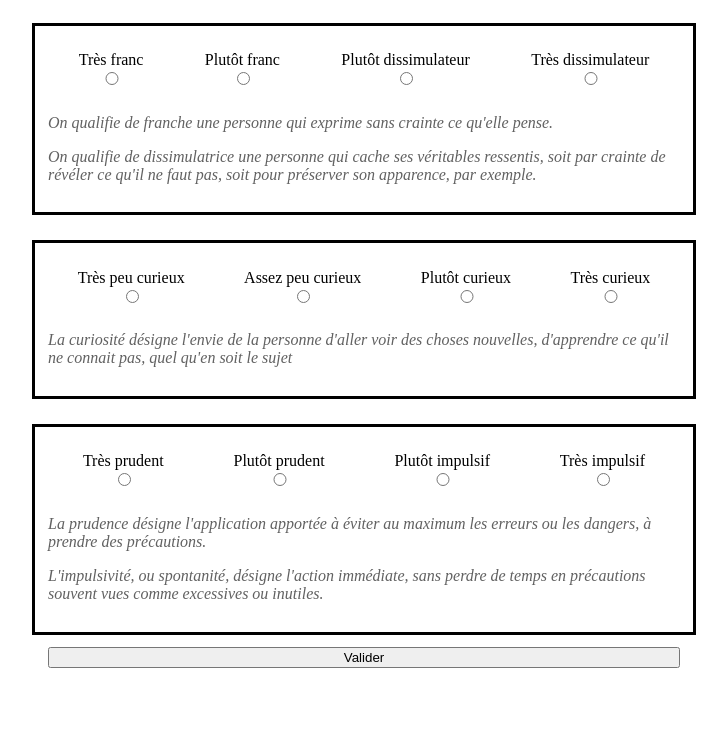
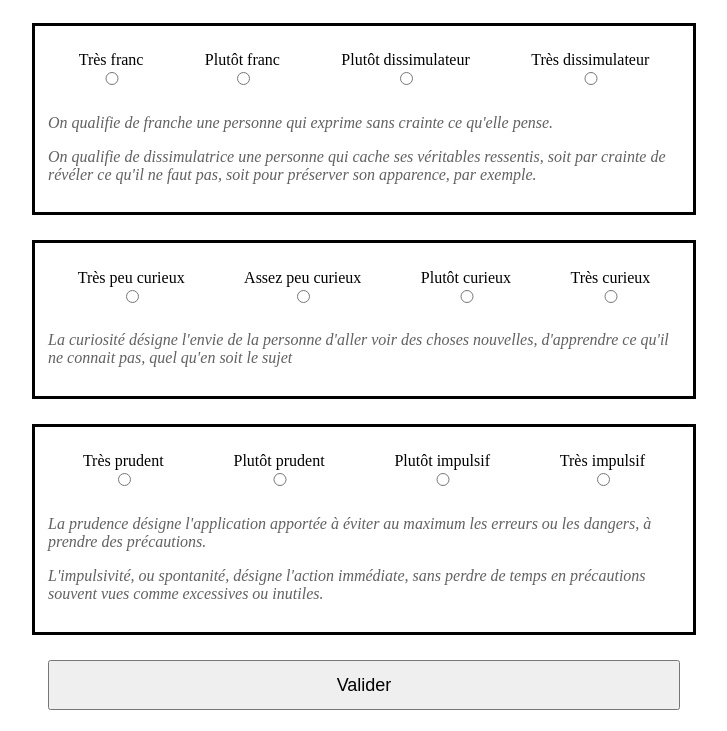
Before and after one commit to ValeskaNaress/gaze-of-souls.github.io, a plain HTML site: page index.html in a window 1280 px wide. Shown: the part 925-1656 px from the top of the page, without its empty margins (276-1003 px from the left). Before the commit the page ends 1601 px from the top, so only its background shows below. Drawn offline with Linux system fonts and the light colour scheme.

Commit message:
Update index.html

```diff
--- a/index.html
+++ b/index.html
@@ -168,7 +168,7 @@
             <p>La prudence désigne l'application apportée à éviter au maximum les erreurs ou les dangers, à prendre des précautions.</p>
             <p>L'impulsivité, ou spontanité, désigne l'action immédiate, sans perdre de temps en précautions souvent vues comme excessives ou inutiles.</p>
         </div>
-        <button type="submit">Valider</button>
+        <input type="submit" id="submit" value="Valider">
     </form>
 
 </body>
```
